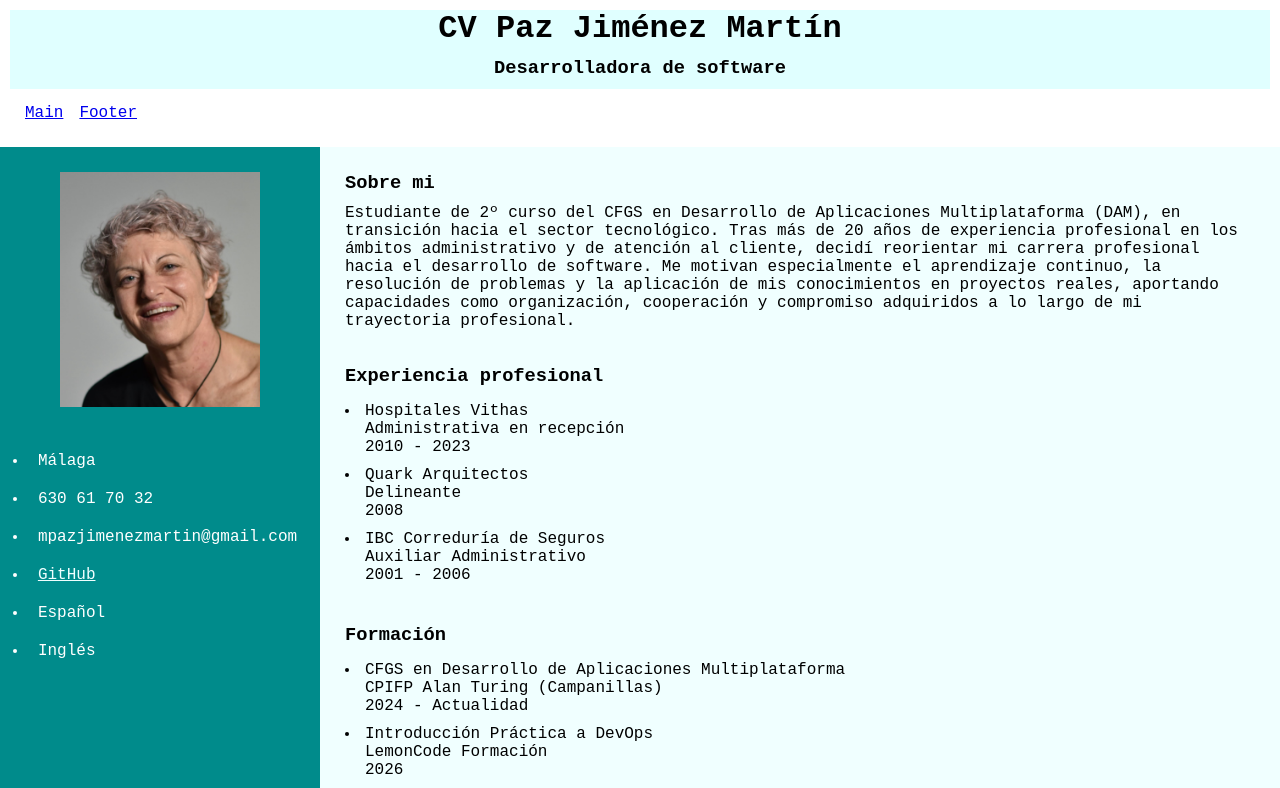
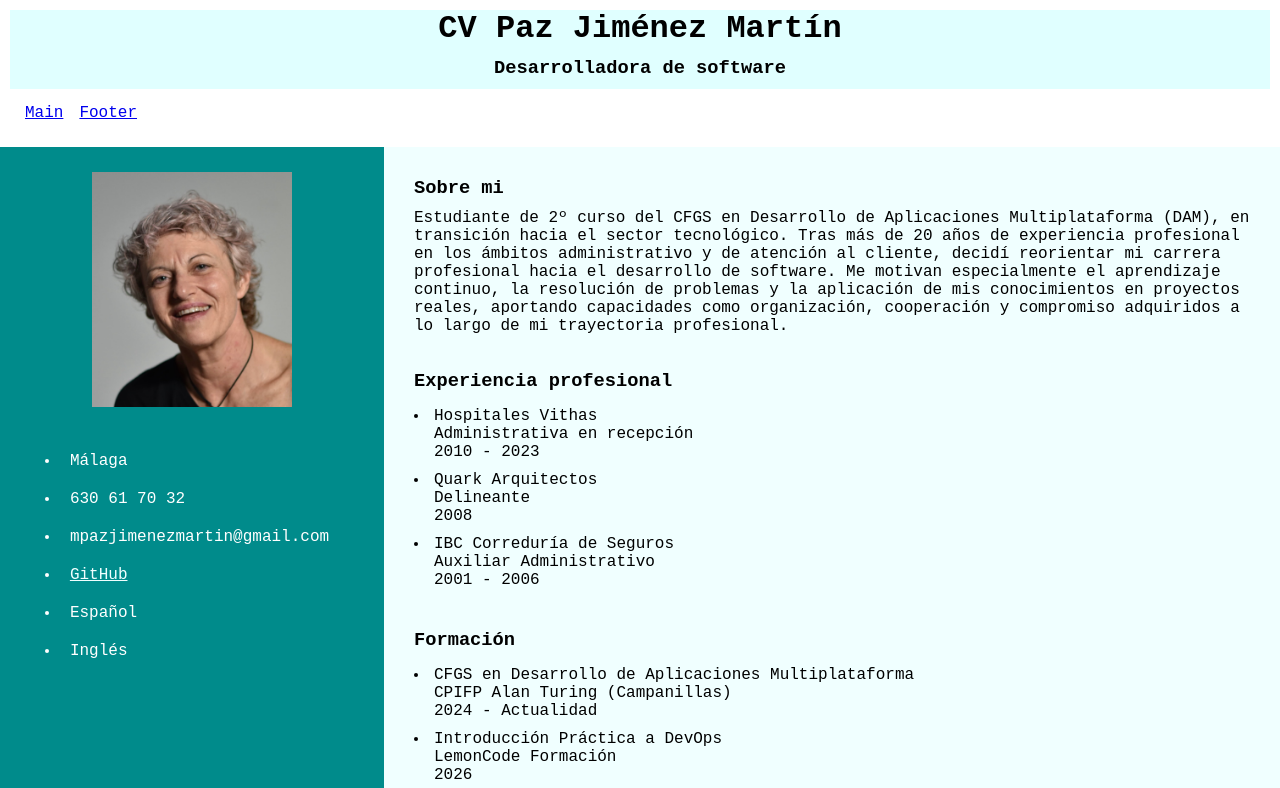
Before and after one commit to mpjmar/Act-Eval-1-Mi-CV-profesional-con-Angular, an Angular app: page / in a window 1280 px wide. Shown: the top 788 px of the page. Built offline with nearby package versions, Linux system fonts and the light colour scheme.

Commit message:
substitutes aside and main for :host

```diff
--- a/src/app/componentes/mainlayout/aside/aside.component.css
+++ b/src/app/componentes/mainlayout/aside/aside.component.css
@@ -1,5 +1,5 @@
 :host {
-  width: 25%;
+  width: 30%;
   background-color: darkcyan;
   color: white;
   padding: 25px;
--- a/src/app/componentes/mainlayout/main/main.component.css
+++ b/src/app/componentes/mainlayout/main/main.component.css
@@ -1,7 +1,9 @@
-main {
+:host {
+  display: block;
   flex: 1;
+  min-width: 0;
   background-color: azure;
-  padding: 25px;
+  padding: 30px;
 }
 
 h3 {
```
